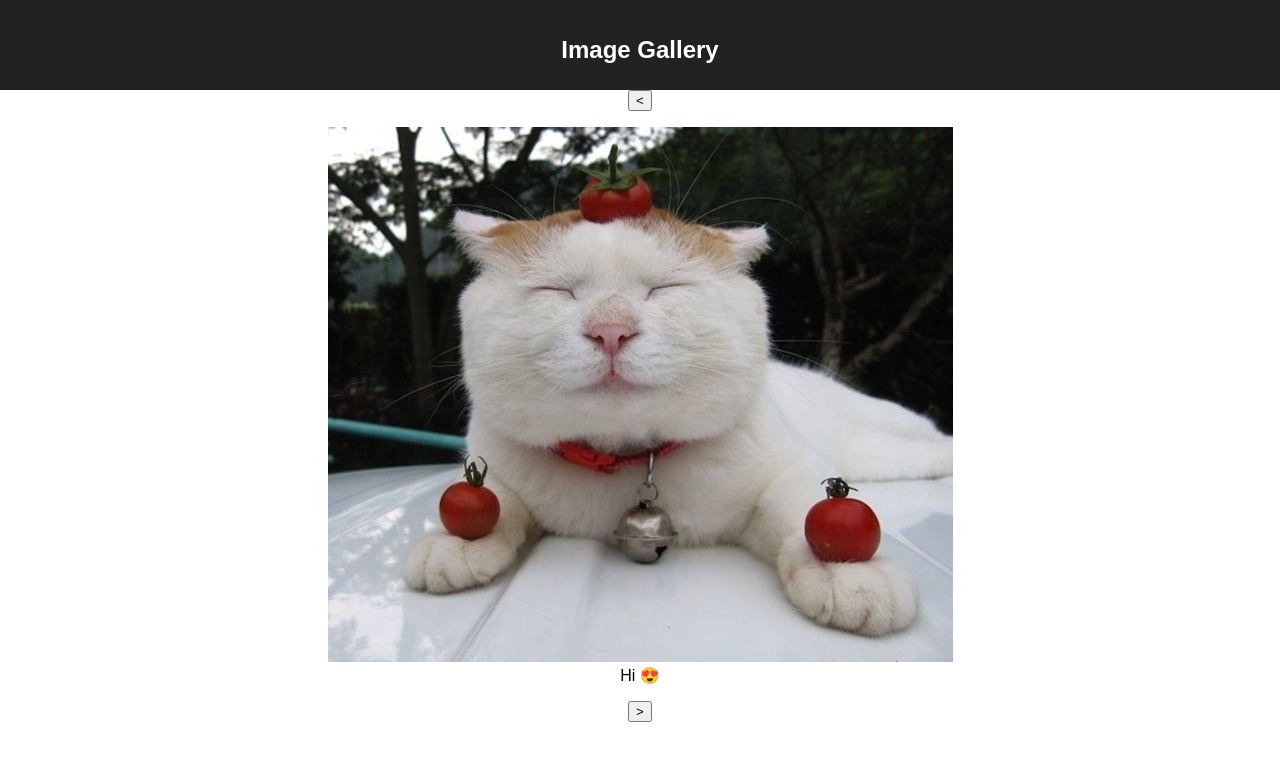
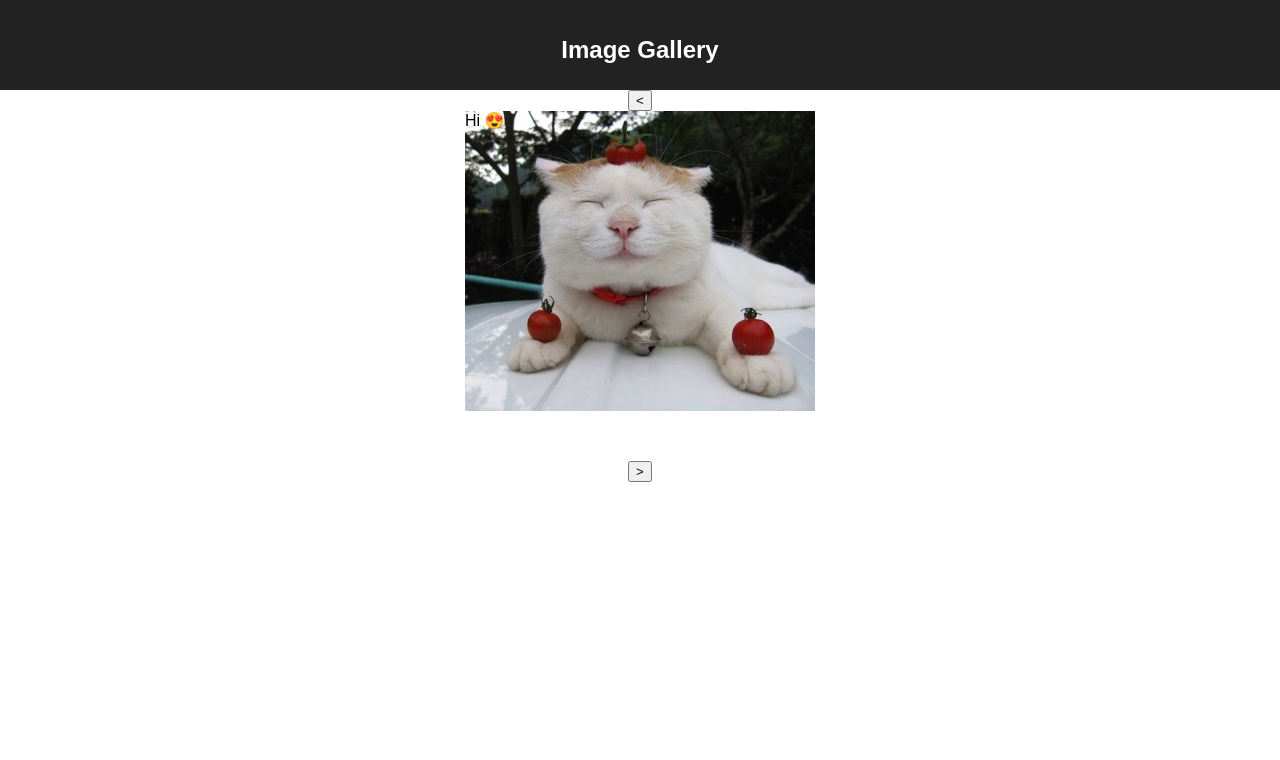
Before and after one commit to chrischalstrom/image-gallery, a React (Create React App) app: page /images/0 in a window 1280 px wide. Shown: the top 760 px of the page. Built offline with nearby package versions, Linux system fonts and the light colour scheme.

Commit message:
take a whack at img gallery transitions

```diff
--- a/package.json
+++ b/package.json
@@ -8,7 +8,8 @@
     "react-dom": "^16.3.1",
     "react-router": "^4.2.0",
     "react-router-dom": "^4.2.2",
-    "react-scripts": "1.1.4"
+    "react-scripts": "1.1.4",
+    "react-transition-group": "^2.3.1"
   },
   "scripts": {
     "start": "react-scripts start",
--- /dev/null
+++ b/src/ImageGallery.css
@@ -0,0 +1,54 @@
+/*
+  Could use better Sass with variables, etc, after ejecting the
+  create-react-app config and tweaking webpack conf.
+*/
+
+.image-gallery {
+  overflow: hidden; /* for animating entry/exit of images */
+  height: 350px;
+  position: relative;
+}
+
+.image-gallery figure {
+  display: block;
+  position: relative;
+  width: 350px;
+  margin: 0 auto;
+}
+
+.image-gallery figcaption {
+  position: absolute;
+  top: 0;
+}
+
+.image-gallery figure img {
+  max-width: 350px;
+  max-height: 350px;
+  height: auto;
+
+  position: relative;
+}
+
+.figure-content-wrap {
+  position: absolute;
+}
+
+.fade-enter .figure-content-wrap {
+  transform: translateY(-350px);
+  opacity: 0;
+  transition: transform 500ms, opacity 500ms;
+}
+
+.fade-enter-active .figure-content-wrap {
+  transform: translateY(0);
+  opacity: 1;
+}
+
+.fade-exit .figure-content-wrap {
+  transition: transform 500ms, opacity 500ms;
+}
+
+.fade-exit-active .figure-content-wrap {
+  transform: translateY(350px);
+  opacity: 0;
+}
--- a/src/ImageGallery.jsx
+++ b/src/ImageGallery.jsx
@@ -1,5 +1,11 @@
 import React, { Component } from 'react';
 import PropTypes from 'prop-types';
+import {
+  CSSTransition,
+  TransitionGroup,
+} from 'react-transition-group';
+
+import './ImageGallery.css';
 
 const preload = images => {
   images.forEach(img => {
@@ -14,15 +20,27 @@ export default class ImageGallery extends Component {
   }
 
   render() {
-    console.log('img gallery props', this.props);
-
     return (
       <article>
         <button onClick={this.props.onPrevious}>&lt;</button>
-        <figure>
-          <img src={this.props.currentImg.src} alt={this.props.currentImg.caption} />
-          <figcaption>{this.props.currentImg.caption}</figcaption>
-        </figure>
+        <TransitionGroup className="image-gallery">
+          {
+            [this.props.currentImg].map(img => (
+              <CSSTransition
+                key={img.src}
+                timeout={500}
+                classNames="fade"
+              >
+                <figure>
+                  <div className="figure-content-wrap">
+                    <img src={this.props.currentImg.src} alt={this.props.currentImg.caption} />
+                    <figcaption>{this.props.currentImg.caption}</figcaption>
+                  </div>
+                </figure>
+              </CSSTransition>
+            ))
+          }
+        </TransitionGroup>
         <button onClick={this.props.onNext}>&gt;</button>
       </article>
     );
--- a/src/containers/ImageGallery.jsx
+++ b/src/containers/ImageGallery.jsx
@@ -8,6 +8,10 @@ import cat2 from '../img/cat2.jpg';
 import cat3 from '../img/cat3.jpg';
 import cat4 from '../img/cat4.jpg';
 import dog1 from '../img/dog1.jpg';
+import dog2 from '../img/dog2.jpg';
+import dog3 from '../img/dog3.jpg';
+import dog4 from '../img/dog4.jpg';
+import dog5 from '../img/dog5.jpg';
 
 // TODO include null img and img that 404s?
 const images = [
@@ -16,6 +20,10 @@ const images = [
   { src: cat3, caption: '' },
   { src: cat4, caption: "The most basic way to learn how to play a difficult passage is to build it up two notes at a time, using the chord attack. In our (LH) C G E G example, we start with the first two notes. A two-note chord attack (strictly speaking, an interval attack)! Play these two notes as a perfect interval, bouncing your hand and fingers (5 and 1) together up and down as you did previously with the C E G chord. In order to play these two notes rapidly one after the other, lower both fingers together, but keep the 1 finger slightly above the 5 so that the 5 lands first. It is a rapid two-note rolling interval. Since you are bringing both fingers down at once and only delaying one slightly, you can play them as closely as you wish by decreasing the delay. This is how you slow down from infinite speed!" },
   { src: dog1, caption: '🦂🦀🐞🐌🐝🐗🐬🐊🐋🐳🐟' },
+  { src: dog2, caption: 'This is a dog' },
+  { src: dog3, caption: 'This is also a dog' },
+  { src: dog4, caption: 'Dog' },
+  { src: dog5, caption: 'Another dog' },
 ];
 
 export const isValidPath = (match, images) => {
@@ -33,12 +41,12 @@ const ImageGalleryContainer = Cmp => class ImageGalleryContainerCmp extends Comp
 
   handlePrevious = () => {
     const prev = parseInt(this.curId, 10) - 1;
-    this.props.history.push(this.props.location.pathname.replace(/\d+$/, prev));
+    this.props.history.push(this.props.location.pathname.replace(/\d+$/, prev < 0 ? images.length - 1 : prev));
   }
 
   handleNext = () => {
     const next = parseInt(this.curId, 10) + 1;
-    this.props.history.push(this.props.location.pathname.replace(/\d+$/, next));
+    this.props.history.push(this.props.location.pathname.replace(/\d+$/, next > images.length - 1 ? 0 : next));
   }
 
   render() {
```
Also changed, not shown: 1 other file (tests, documents, lock files or other folders).
